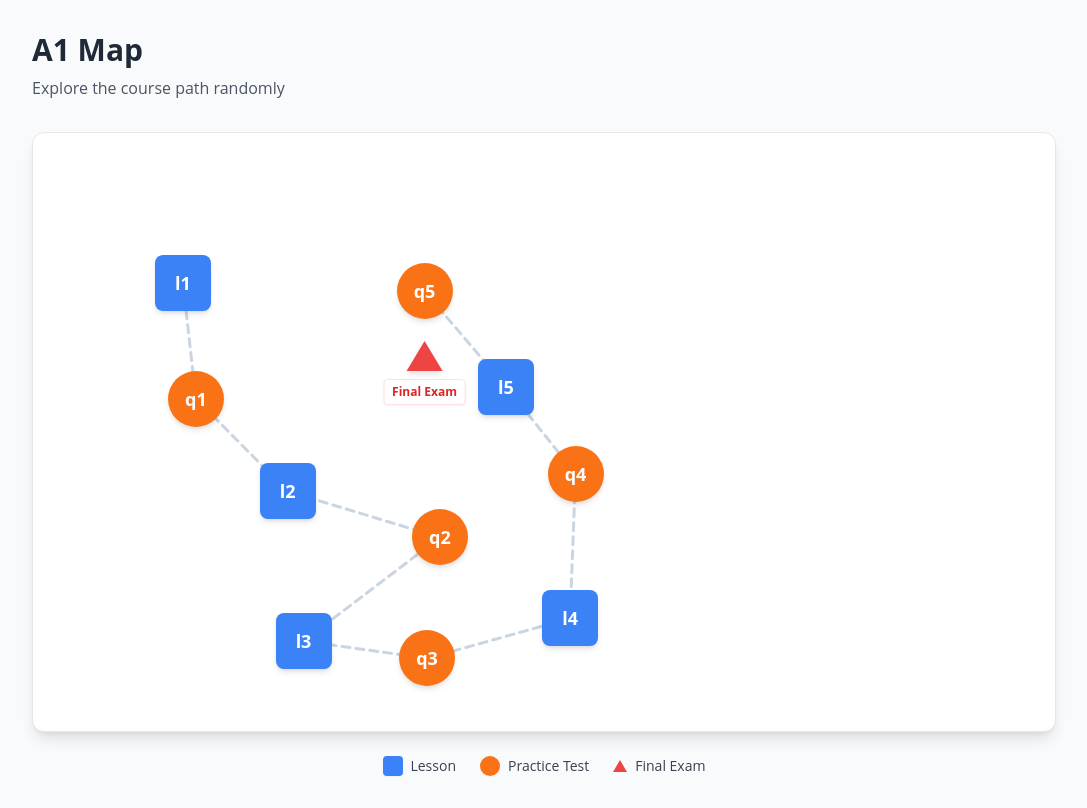
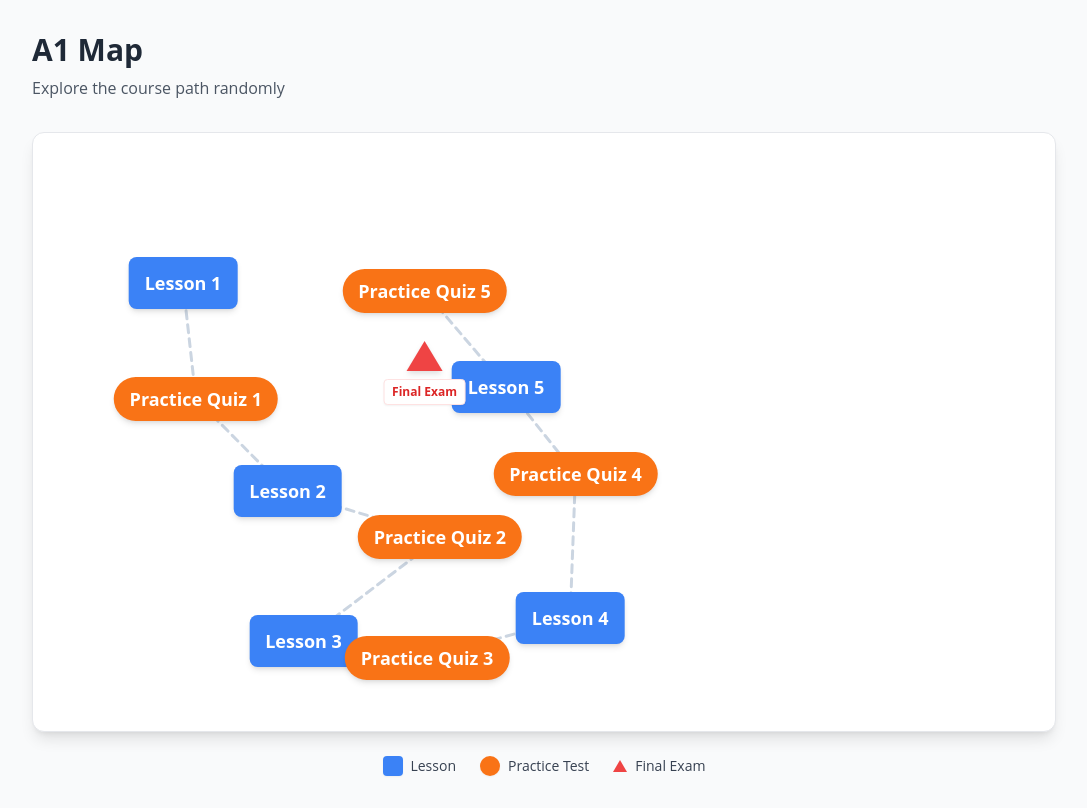
Before and after one commit to Batoul-Kazak/DeutschSchnell, a React (Vite) app: page /courses/A1 in a window 1280 px wide. Shown: the whole page, without its empty margins (96-1183 px from the left). Built offline with nearby package versions, Linux system fonts and the light colour scheme; a web font is replaced by a local one.

Commit message:
CourseMaterials Course Items UI Updated

```diff
--- a/src/pages/CourseMaterials.tsx
+++ b/src/pages/CourseMaterials.tsx
@@ -14,7 +14,16 @@ interface PracticeTest {
   type: 'quiz';
 }
 
-type Material = Lesson | PracticeTest;
+interface PositionedItem extends Material {
+  x: number;
+  y: number;
+}
+
+interface Material {
+  id: string;
+  title: string;
+  type: 'lesson' | 'quiz';
+}
 
 interface PositionedItem extends Material {
   x: number;
@@ -25,7 +34,6 @@ const CourseMaterials: React.FC = () => {
   const navigate = useNavigate();
   const { courseId } = useParams<{ courseId: string }>();
 
-  // State to hold fetched materials
   const [materials, setMaterials] = useState<Material[]>([]);
   const [loading, setLoading] = useState(true);
 
@@ -36,14 +44,12 @@ const CourseMaterials: React.FC = () => {
     const fetchMaterials = async () => {
       setLoading(true);
       try {
-        // Fetch the manifest file for the specific course
         const response = await fetch(`/data/lessons/${courseId}/manifest.json`);
         if (!response.ok) throw new Error('Failed to load course data');
         const data = await response.json();
         setMaterials(data);
       } catch (error) {
         console.error('Error loading course materials:', error);
-        // Fallback to empty array or error state
         setMaterials([]);
       } finally {
         setLoading(false);
@@ -53,7 +59,7 @@ const CourseMaterials: React.FC = () => {
     fetchMaterials();
   }, [courseId]);
 
-  // --- Random Walk Algorithm (Same as before, but depends on fetched materials) ---
+  // Random Walk Algorithm
   const positionedItems = useMemo(() => {
     if (materials.length === 0) return [];
 
@@ -118,10 +124,16 @@ const CourseMaterials: React.FC = () => {
 
   const handleItemClick = (item: Material) => {
     if (courseId) {
-      // Navigate to /courses/{courseId}/{itemId}
       navigate(`/courses/${encodeURIComponent(courseId)}/${item.type}/${item.id}`);
     }
   };
+
+  function getMaterialName(id: string)
+  {
+    if(id.startsWith('l')) return `Lesson ${id.replace('l', '')}`;
+    if(id.startsWith('q')) return `Practice Quiz ${id.replace('q', '')}`;
+    return id;
+  }
 
   const handleFinalClick = () => {
     if (courseId) {
@@ -158,7 +170,7 @@ const CourseMaterials: React.FC = () => {
             />
           </svg>
 
-          {positionedItems.map((item) => (
+          {positionedItems.map((item: PositionedItem) => (
             <div
               key={item.id}
               className="absolute transform -translate-x-1/2 -translate-y-1/2 cursor-pointer transition-all duration-300 hover:scale-110 z-10 group"
@@ -168,11 +180,11 @@ const CourseMaterials: React.FC = () => {
               <div className={`
                 flex items-center justify-center text-white font-bold text-lg shadow-md
                 ${item.type === 'lesson'
-                  ? 'w-14 h-14 bg-blue-500 rounded-lg hover:bg-blue-600'
-                  : 'w-14 h-14 bg-orange-500 rounded-full hover:bg-orange-600'
+                  ? 'px-4 py-3 text-[16px] bg-blue-500 rounded-lg hover:bg-blue-600'
+                  : 'px-4 py-2 text-[12px] bg-orange-500 rounded-full hover:bg-orange-600'
                 }
               `}>
-                {item.id}
+                {getMaterialName(item.id)}
               </div>
 
               <div className="absolute top-full mt-2 left-1/2 transform -translate-x-1/2 opacity-0 group-hover:opacity-100 transition-opacity duration-200 pointer-events-none whitespace-nowrap z-20">
```
